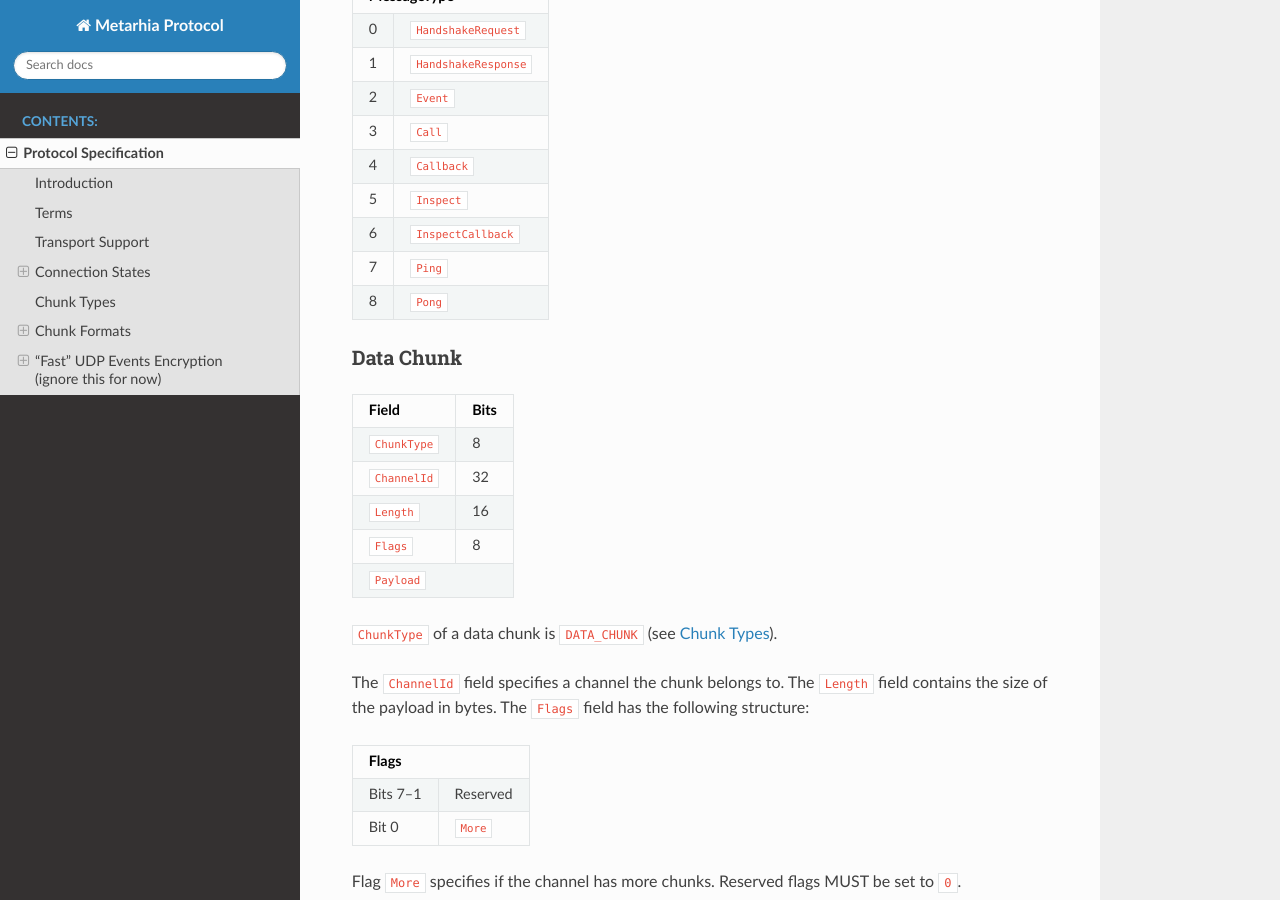
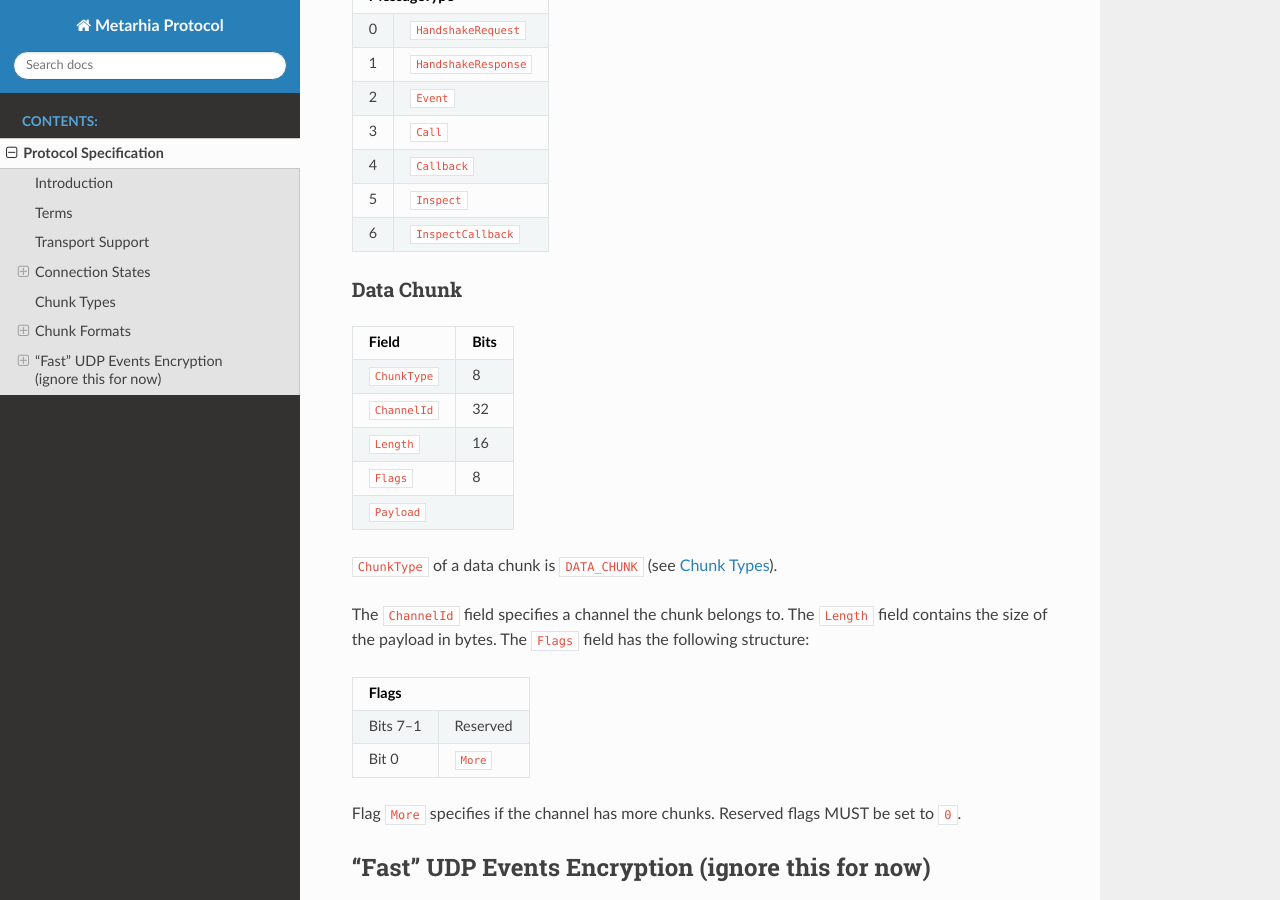
Before and after one commit to metarhia/protocol, a Sphinx documentation site: the page built from docs/protocol.rst, in a window 1280 px wide and 900 px high, scrolled down 6519 px. Built offline with Sphinx 7.4.7 and the Read the Docs theme 2.0.0, drawn with Linux system fonts in a browser that asks for light colours.

Commit message:
docs(spec): remove ping/pong messages, they are chunks now

```diff
--- a/docs/protocol.rst
+++ b/docs/protocol.rst
@@ -377,10 +377,6 @@ The ``MessageType`` field MUST be set to one of the following values:
 +----+------------------------+
 | 6  | ``InspectCallback``    |
 +----+------------------------+
-| 7  | ``Ping``               |
-+----+------------------------+
-| 8  | ``Pong``               |
-+----+------------------------+
 
 Data Chunk
 ^^^^^^^^^^
```
